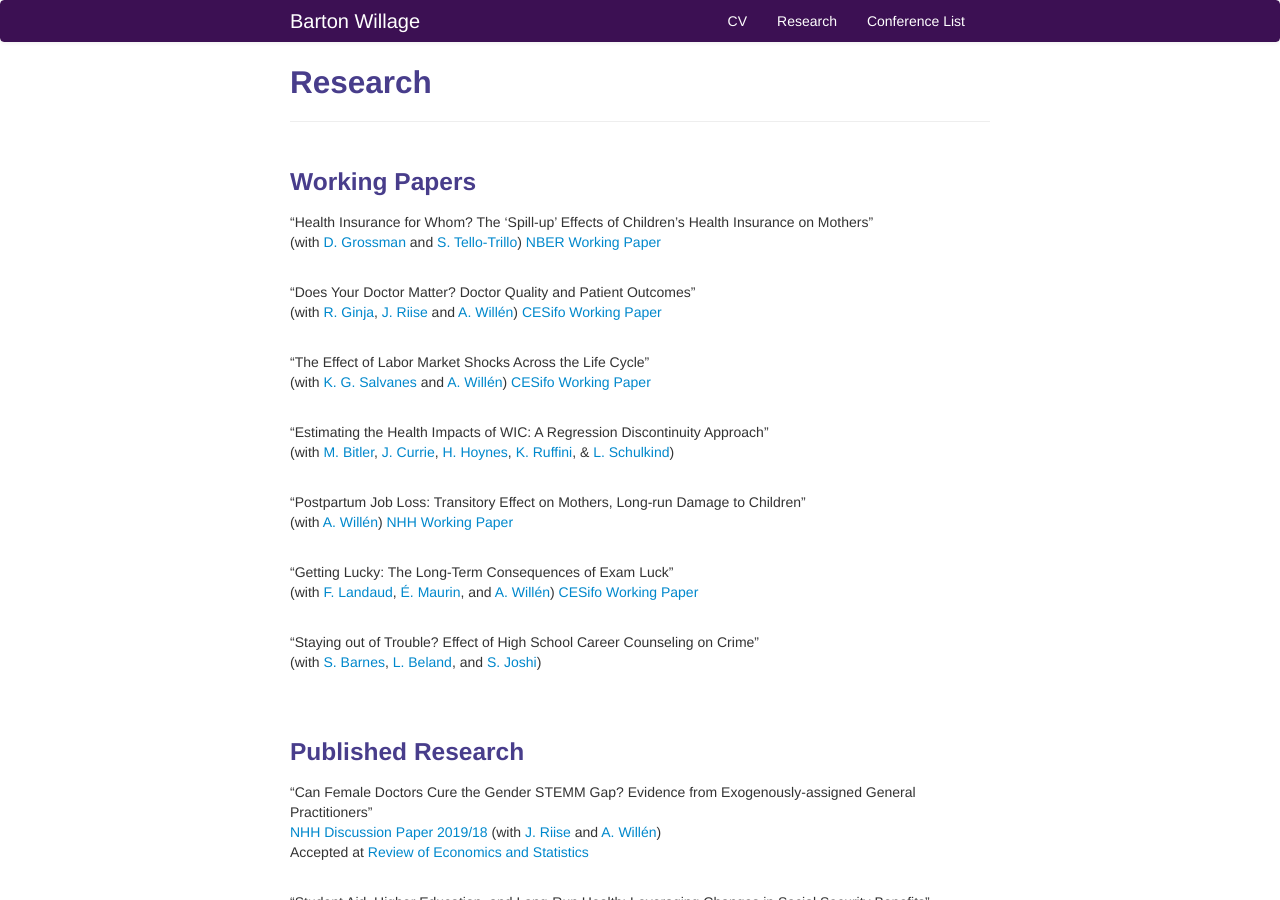
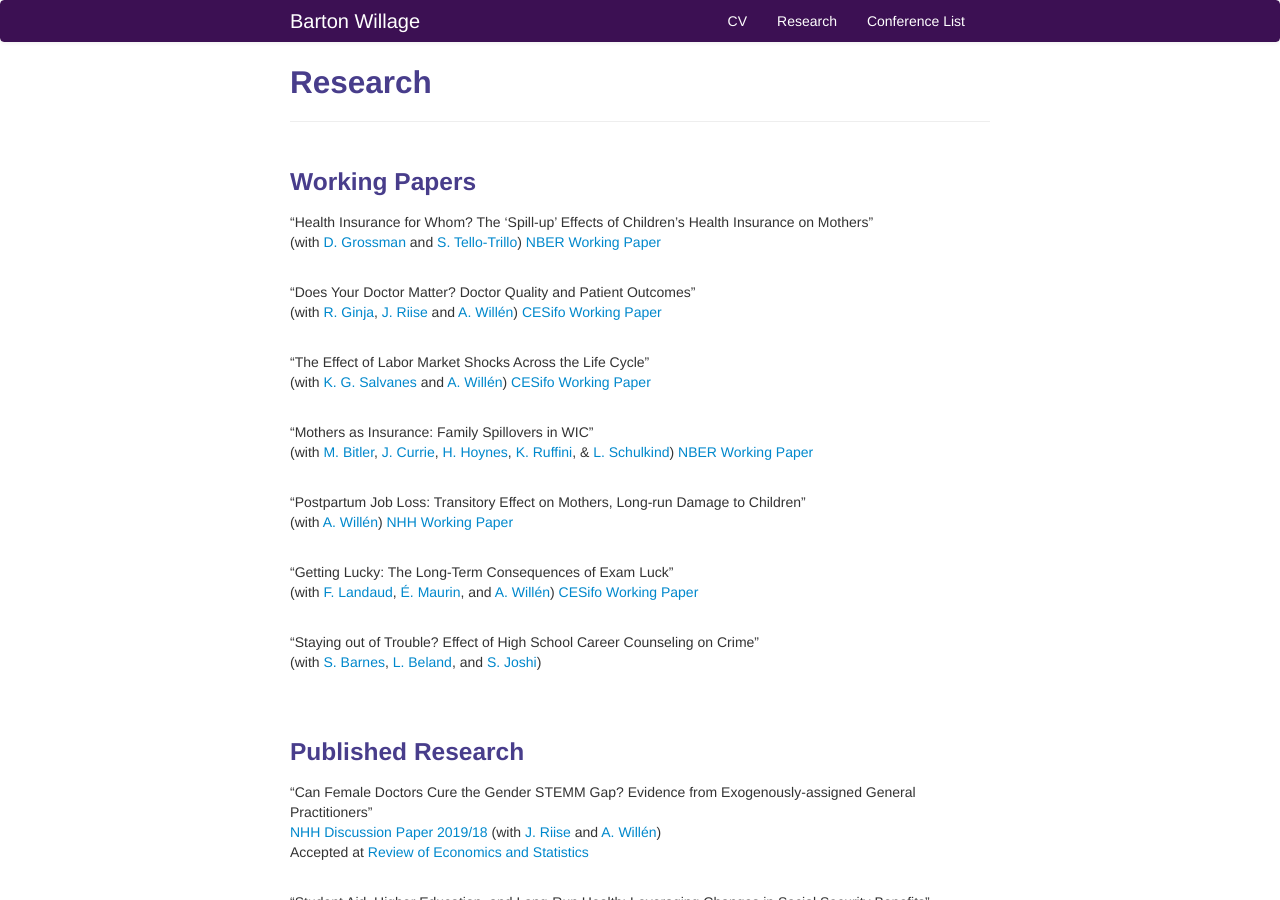
Before and after one commit to bjwillage/bjwillage.github.io, a Jekyll site: the page built from pages/research.md, in a window 1280 px wide and 900 px high. Built offline with Jekyll 4.4.1, drawn with Linux system fonts in a browser that asks for light colours.

Commit message:
Update research.md

```diff
--- a/pages/research.md
+++ b/pages/research.md
@@ -22,8 +22,9 @@ description: Barton Willage's research
 [CESifo Working Paper](https://www.cesifo.org/en/publikationen/2021/working-paper/effect-labor-market-shocks-across-life-cycle)
 <br><br>
 
-"Estimating the Health Impacts of WIC: A Regression Discontinuity Approach"<br>
+"Mothers as Insurance: Family Spillovers in WIC"<br>
 (with [M. Bitler](https://sites.google.com/site/mbitler), [J. Currie](https://scholar.princeton.edu/jcurrie/home), [H. Hoynes](https://gspp.berkeley.edu/directories/faculty/hilary-hoynes), [K. Ruffini](https://sites.google.com/view/kristaruffini/), & [L. Schulkind](http://lisaschulkind.weebly.com/))
+[NBER Working Paper](https://www.nber.org/papers/w30112)
 <br><br>
 
 "Postpartum Job Loss: Transitory Effect on Mothers, Long-run Damage to Children"<br>
```
